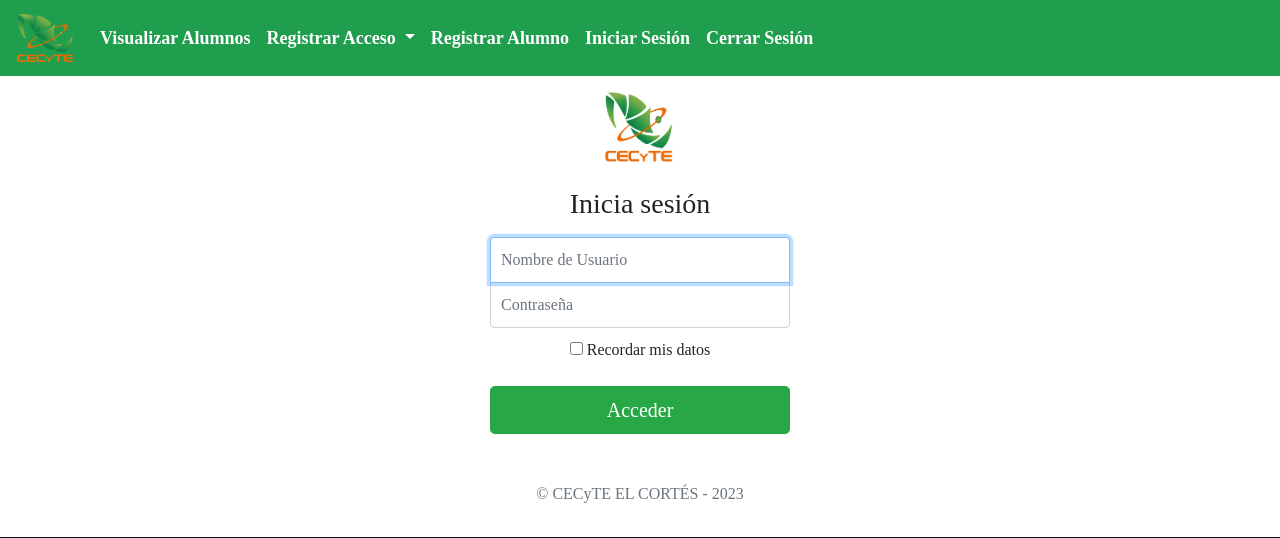
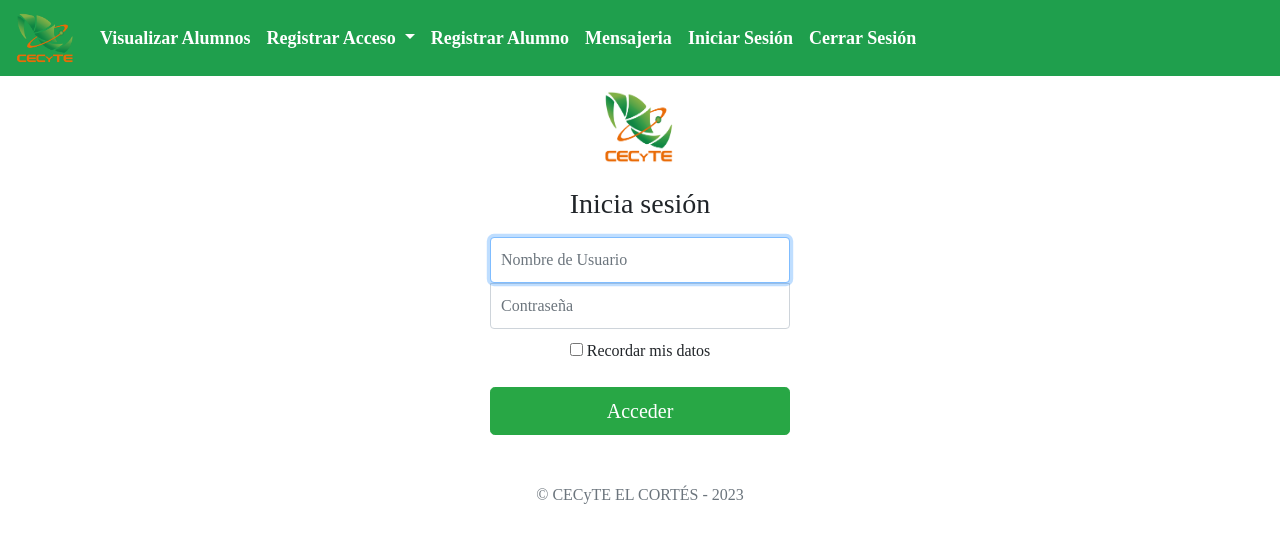
Before and after one commit to AstoriasSuberville/ControlAccessCECyTE, a PHP site: page /login.php in a window 1280 px wide. Shown: the top 538 px of the page. Run offline with PHP 8.4, Linux system fonts and the light colour scheme; some libraries are stand-ins or nearby versions; some web fonts are replaced.

Commit message:
updateinteerfaceslogin

```diff
--- a/components/navbar.php
+++ b/components/navbar.php
@@ -27,6 +27,10 @@
             </li>
 
             <li class="nav-item">
+                <a class="nav-link" href="./Mensajeria.php">Mensajeria</a>
+            </li>
+
+            <li class="nav-item">
                 <a class="nav-link" href="./login.php">Iniciar Sesión</a>
             </li>
 
--- /dev/null
+++ b/controller/LoginController.php
@@ -0,0 +1,6 @@
+<?php
+    $usuario = $_POST['inputName'];
+    $password = $_POST['inputPassword'];
+
+    $consultar="SELECT * FROM user WHERE user_name='$usuario' and"
+?>
--- a/login.php
+++ b/login.php
@@ -18,19 +18,19 @@
         require_once('components/navbar.php');
     ?>
     <div class="container">
-        <form class="form-signin text-center">
+        <form method="post" action="./controller/LoginController.php" class="form-signin text-center">
             <img class="mb-4" src="img/logo.png" alt="" width="72" height="72">
             <h1 class="h3 mb-3 font-weight-normal">Inicia sesión</h1>
-            <label for="inputEmail" class="sr-only">Email address</label>
-            <input type="email" id="inputEmail" class="form-control" placeholder="Nombre de Usuario" required autofocus>
-            <label for="inputPassword" class="sr-only">Password</label>
-            <input type="password" id="inputPassword" class="form-control" placeholder="Contraseña" required>
+
+            <input type="text" id="inputName" name="inputName" class="form-control" placeholder="Nombre de Usuario" required autofocus>
+            <input type="password" id="inputPassword" name="inputPassword" class="form-control" placeholder="Contraseña" required>
+
             <div class="checkbox mb-3">
                 <label>
                     <input type="checkbox" value="remember-me"> Recordar mis datos
                 </label>
             </div>
-            <button class="btn btn-lg btn-success btn-block" type="submit">Acceder</button>
+            <button class="btn btn-lg btn-success btn-block" name="btntIngresar" type="submit">Acceder</button>
             <p class="mt-5 mb-3 text-muted">&copy; CECyTE EL CORTÉS - 2023</p>
         </form>
     </div>
```
Also changed, not shown: Mensajeria.php (added, +31 -0 lines).
